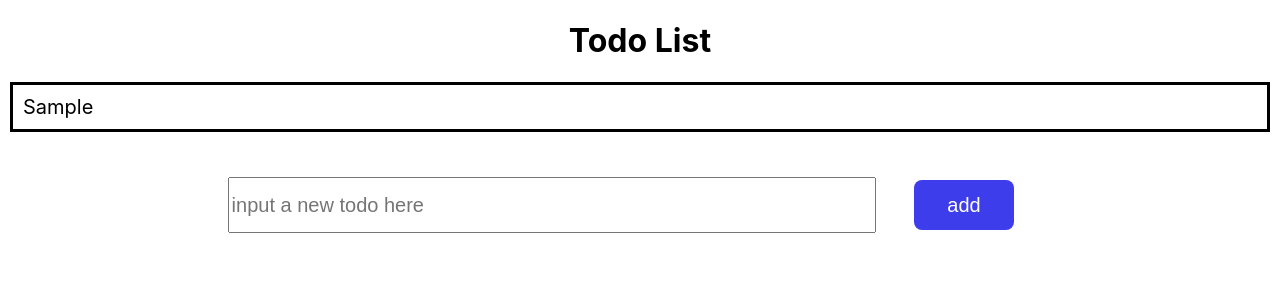
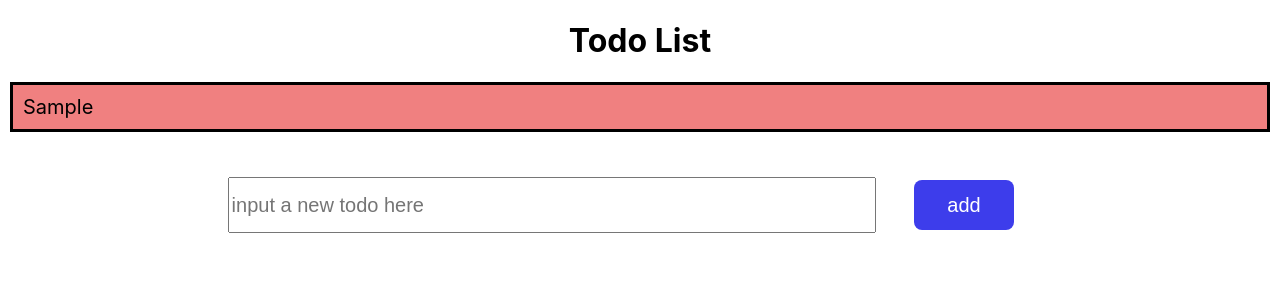
Before and after one commit to kobywongchunkit/my-todo, a React (Create React App) app: page / in a window 1280 px wide. Both pictures are taken after typing "Sample" into the empty fields and a click on the input "add". Shown: the top 300 px of the page. Built offline with nearby package versions, Linux system fonts and the light colour scheme.

Commit message:
[todo][koby] change TodoItem className by todo.done

```diff
--- a/src/App.css
+++ b/src/App.css
@@ -67,3 +67,13 @@ input{
 .input-div{
   text-align: center;
 }
+
+
+.done {
+  text-decoration: line-through;
+  background: lightgreen;
+}
+.undone{
+  text-decoration: none;
+  background: lightcoral;
+}
--- a/src/components/TodoItem.js
+++ b/src/components/TodoItem.js
@@ -7,12 +7,7 @@ function TodoItem({todo}){
         dispatch({type:TOGGLE_TODO,payload: todo.id})
     }
     return(
-
-            <div className="todoItem" onClick={doneTodo}
-            style={{
-                textDecoration: todo.done ? 'line-through' : 'none',
-                background: todo.done ? 'LightGreen' : 'none',
-              }}
+            <div className={todo.done ?'todoItem done': 'todoItem undone'} onClick={doneTodo}
               >{todo.text}</div>
     );
 }
```
